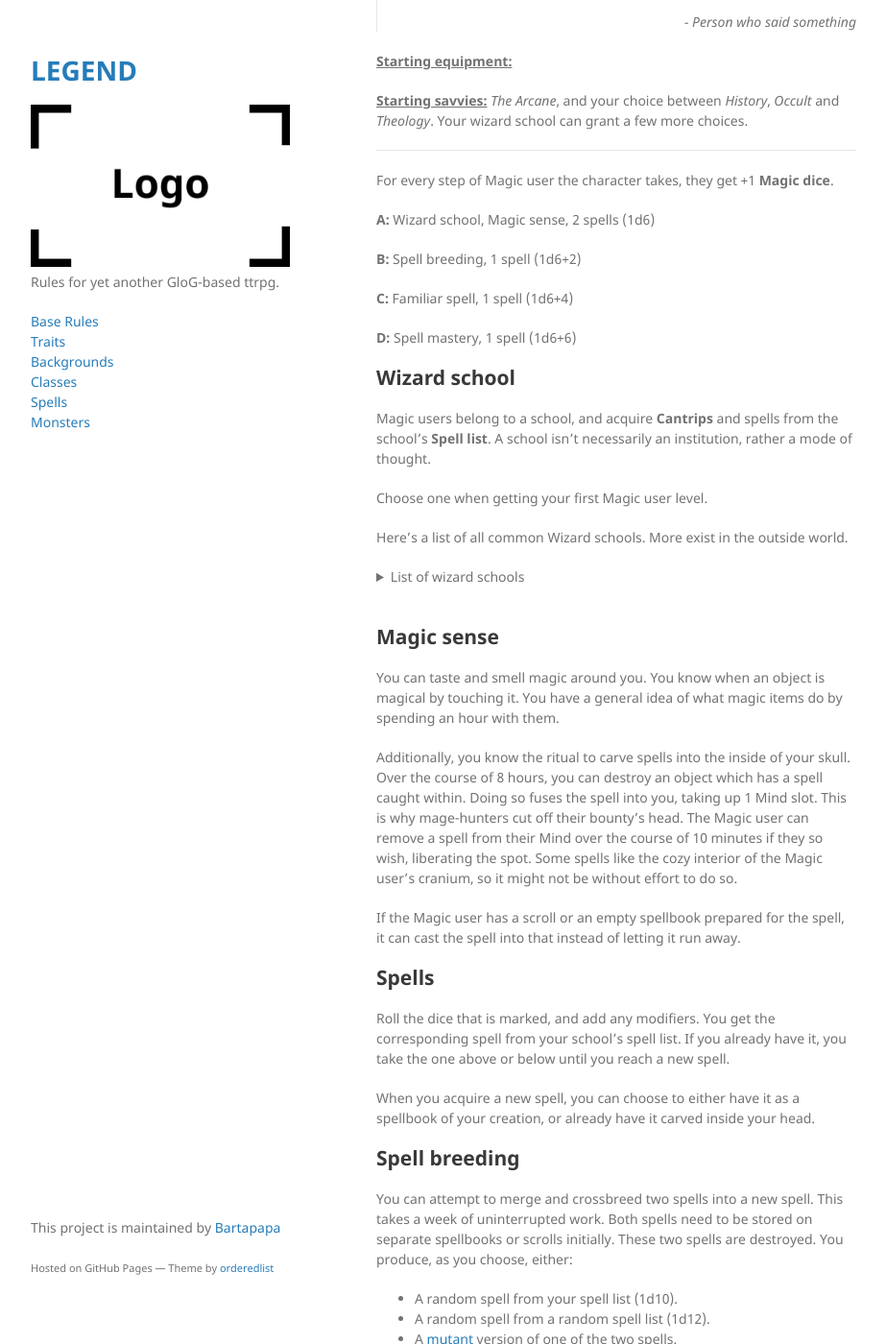
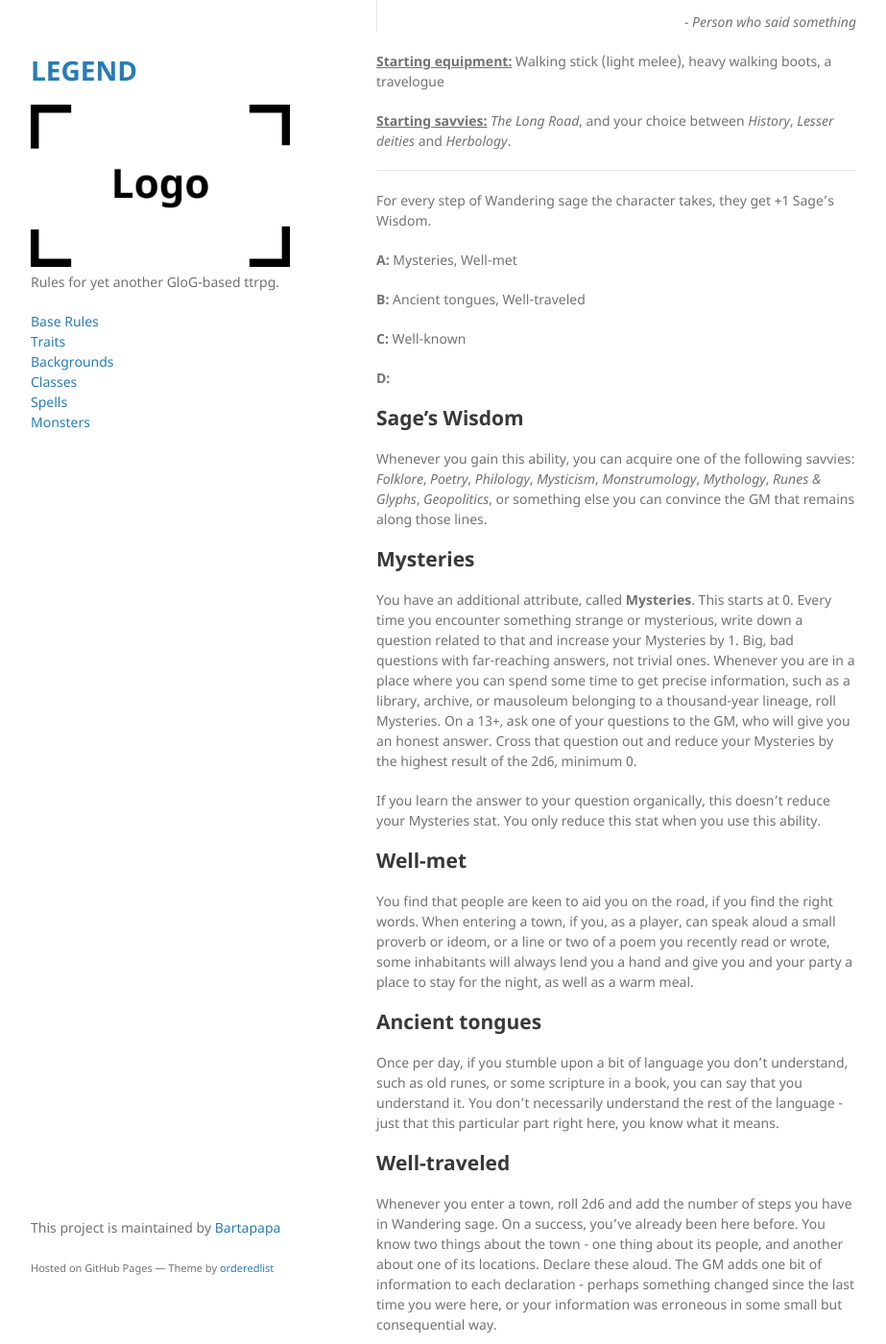
Before and after one commit to Bartapapa/legend, a Jekyll site: the page built from docs/class/wanderingsage.md, in a window 1280 px wide and 1400 px high, scrolled down 200 px. Shown: the whole window at 96% size, without its empty margins (178-1101 px from the left). Built offline with Jekyll 4.4.1, drawn with Linux system fonts in a browser that asks for light colours; some of the changed text lies outside the part shown.

Commit message:
Update wanderingsage.md

```diff
--- a/docs/class/wanderingsage.md
+++ b/docs/class/wanderingsage.md
@@ -11,110 +11,37 @@ permalink: /classes/wandering-sage
 >
 ><p style="text-align: right">- Person who said something</p>
 
-<b><u>Starting equipment:</u></b>
+<b><u>Starting equipment:</u></b> Walking stick (light melee), heavy walking boots, a travelogue
 
-<b><u>Starting savvies:</u></b> <i>The Arcane</i>, and your choice between <i>History</i>, <i>Occult</i> and <i>Theology</i>. Your wizard school can grant a few more choices.
+<b><u>Starting savvies:</u></b> <i>The Long Road</i>, and your choice between <i>History</i>, <i>Lesser deities</i> and <i>Herbology</i>.
 
 ***
 
-For every step of Magic user the character takes, they get +1 <b>Magic dice</b>.
+For every step of Wandering sage the character takes, they get +1 Sage's Wisdom.
 
-<b>A:</b> Wizard school, Magic sense, 2 spells (1d6)
+<b>A:</b> Mysteries, Well-met
 
-<b>B:</b> Spell breeding, 1 spell (1d6+2)
+<b>B:</b> Ancient tongues, Well-traveled
 
-<b>C:</b> Familiar spell, 1 spell (1d6+4)
+<b>C:</b> Well-known
 
-<b>D:</b> Spell mastery, 1 spell (1d6+6)
+<b>D:</b>
 
-## Wizard school
-Magic users belong to a school, and acquire <b>Cantrips</b> and spells from the school's <b>Spell list</b>. A school isn't necessarily an institution, rather a mode of thought.
+## Sage's Wisdom
+Whenever you gain this ability, you can acquire one of the following savvies: <i>Folklore</i>, <i>Poetry</i>, <i>Philology</i>, <i>Mysticism</i>, <i>Monstrumology</i>, <i>Mythology</i>, <i>Runes & Glyphs</i>, <i>Geopolitics</i>, or something else you can convince the GM that remains along those lines.
 
-Choose one when getting your first Magic user level.
+## Mysteries
+You have an additional attribute, called <b>Mysteries</b>. This starts at 0. Every time you encounter something strange or mysterious, write down a question related to that and increase your Mysteries by 1. Big, bad questions with far-reaching answers, not trivial ones. Whenever you are in a place where you can spend some time to get precise information, such as a library, archive, or mausoleum belonging to a thousand-year lineage, roll Mysteries. On a 13+, ask one of your questions to the GM, who will give you an honest answer. Cross that question out and reduce your Mysteries by the highest result of the 2d6, minimum 0.
 
-Here's a list of all common Wizard schools. More exist in the outside world.
-<details markdown="1">
-<summary>List of wizard schools</summary>
-*  <b>[Orthodox](https://coinsandscrolls.blogspot.com/2017/07/osr-class-wizards.html).</b>
-</details>
-<br>
+If you learn the answer to your question organically, this doesn't reduce your Mysteries stat. You only reduce this stat when you use this ability.
 
-## Magic sense
-You can taste and smell magic around you. You know when an object is magical by touching it. You have a general idea of what magic items do by spending an hour with them.
+## Well-met
+You find that people are keen to aid you on the road, if you find the right words. When entering a town, if you, as a player, can speak aloud a small proverb or ideom, or a line or two of a poem you recently read or wrote, some inhabitants will always lend you a hand and give you and your party a place to stay for the night, as well as a warm meal.
 
-Additionally, you know the ritual to carve spells into the inside of your skull. Over the course of 8 hours, you can destroy an object which has a spell caught within. Doing so fuses the spell into you, taking up 1 Mind slot. This is why mage-hunters cut off their bounty's head. The Magic user can remove a spell from their Mind over the course of 10 minutes if they so wish, liberating the spot. Some spells like the cozy interior of the Magic user's cranium, so it might not be without effort to do so.
+## Ancient tongues
+Once per day, if you stumble upon a bit of language you don't understand, such as old runes, or some scripture in a book, you can say that you understand it. You don't necessarily understand the rest of the language - just that this particular part right here, you know what it means.
 
-If the Magic user has a scroll or an empty spellbook prepared for the spell, it can cast the spell into that instead of letting it run away.
-
-## Spells
-Roll the dice that is marked, and add any modifiers. You get the corresponding spell from your school's spell list. If you already have it, you take the one above or below until you reach a new spell.
-
-When you acquire a new spell, you can choose to either have it as a spellbook of your creation, or already have it carved inside your head.
-
-## Spell breeding
-You can attempt to merge and crossbreed two spells into a new spell. This takes a week of uninterrupted work. Both spells need to be stored on separate spellbooks or scrolls initially. These two spells are destroyed. You produce, as you choose, either:
-*  A random spell from your spell list (1d10).
-*  A random spell from a random spell list (1d12).
-*  A [mutant](https://bartapapa.github.io/legend/classes/magic-user#spell-mutations) version of one of the two spells.
-
-## Familiar spell
-Choose a spell you cast often. You ignore mishaps provoked by doubles when casting this spell.
-
-Additionally, roll one [positive mutation](https://bartapapa.github.io/legend/classes/magic-user#spell-mutations) for the spell.
-
-## Spell mastery
-Choose a spell you cast often. You can always cast this spell with 1 MD, even if you don't have any left.
+## Well-traveled
+Whenever you enter a town, roll 2d6 and add the number of steps you have in Wandering sage. On a success, you've already been here before. You know two things about the town - one thing about its people, and another about one of its locations. Declare these aloud. The GM adds one bit of information to each declaration - perhaps something changed since the last time you were here, or your information was erroneous in some small but consequential way.
 
 ## Spell mutations
-<small>Stolen from Arnold K's [Spell mutations](https://goblinpunch.blogspot.com/2016/05/mutant-spells.html).</small>
-
-When you find a spell out in the wild, roll 1d6. On a 1, the spell is a <b>Mutant</b>. Roll 2d6 once on the positive mutations and 2d6 once on the drawbacks below.
-<details markdown="1">
-<summary>Positive mutations</summary>
-<b>2: Improved stability.</b> When rolling MD to cast this spell, you can roll one of the used die to one of its sides.
-
-<b>3: Improved subtlety.</b> Nobody can tell if you're casting this spell.
-
-<b>4: Improved strength.</b> The spell has a boon on attack or power rolls.
-
-<b>5: Improved effect.</b> The spell does more of what it already does. 1d6 becomes 2d6 or 1d6+2, whatever.
-
-<b>6: Improved range.</b> Range is increased by one step.
-
-<b>7: Doubled.</b> Roll twice on this table. Reroll 7s.
-
-<b>8: Improved duration.</b> Duration is doubled.
-
-<b>9: Improved area of effect.</b> Area is increased by one step. Group now affects a Room, Room now affects a House, House now affects a Castle, etc.
-
-<b>10: Improved applicability.</b> Spell can be more broadly applied. Charm beast becomes Charm creature, for example.
-
-<b>11: Improved control.</b> Spell can now be more fine-tuned, such as leaving gaps in a fireball.
-
-<b>12: Sentient.</b> The spell is much smarter than normal. It can act on its own and talk to you. If it is angry, it might not cast. If it is pleased, it might be enhanced in some way.
-</details>
-<br>
-<details markdown="1">
-<summary>Drawbacks</summary>
-<b>2: Catalyst.</b> The spell needs a certain kind of useless item or consumable reagent to be cast. This object always takes up an Inventory slot.
-
-<b>3: Obvious.</b> The spell needs very marked motions or sounds to be cast, like screaming at the top of your lungs or russian dancing.
-
-<b>4: Weak.</b> The spell has a bane on power or attack rolls.
-
-<b>5: Worsened effect.</b> The spell does less of what it already does. 1d6 becomes 1d3 or whatever.
-
-<b>6: Worsened range.</b> Range is decreased by one step.
-
-<b>7: Doubled.</b> Roll twice on this table. Reroll 7s.
-
-<b>8: Worsened applicability.</b> Spell is more narrowly applied. Charm beast becomes Charm dog.
-
-<b>9: Lazy.</b> The spell takes effect 1 round later.
-
-<b>10: Aneurysm.</b> The spell deals [dice] damage to the user.
-
-<b>11: Exhausting.</b> You are stunned for the next turn after casting this spell.
-
-<b>12: Erratic.</b> The spell has a 3-in-6 risk of going off in a random direction or affecting random targets.
-</details>
```
